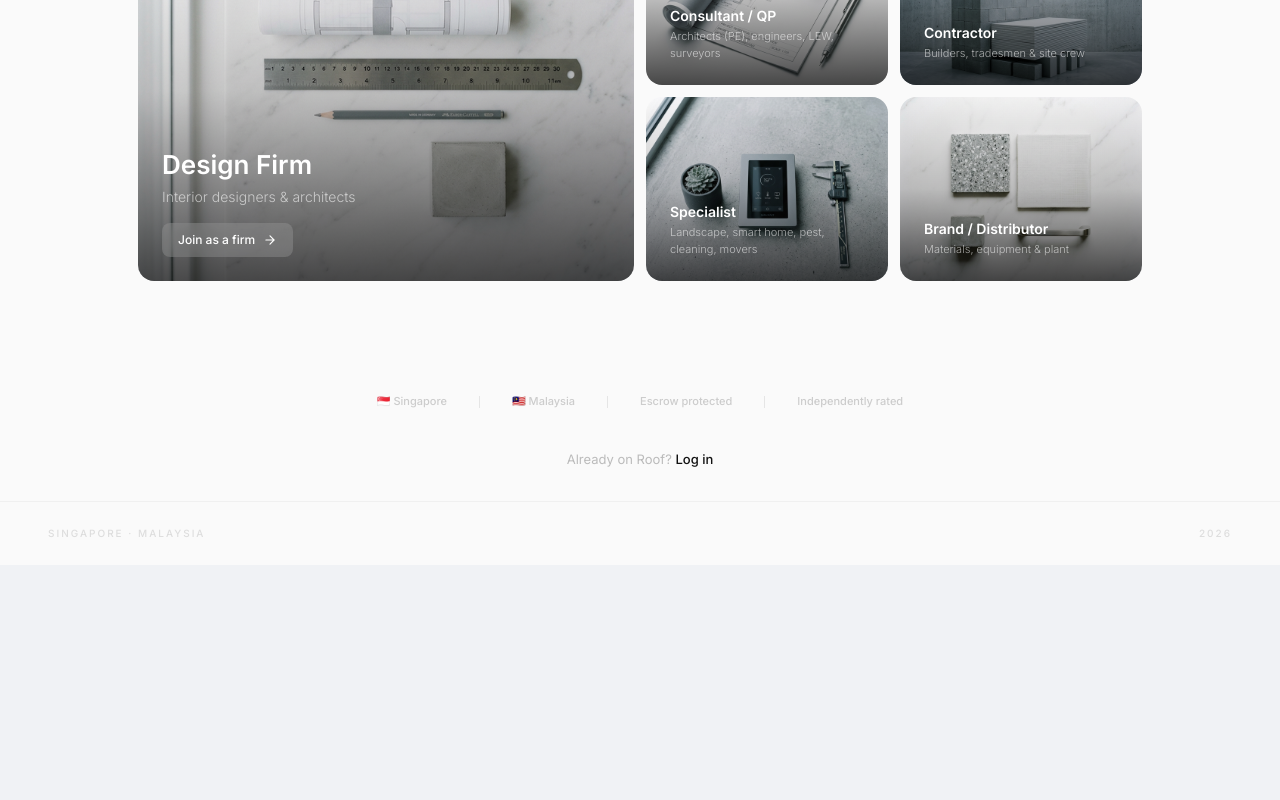
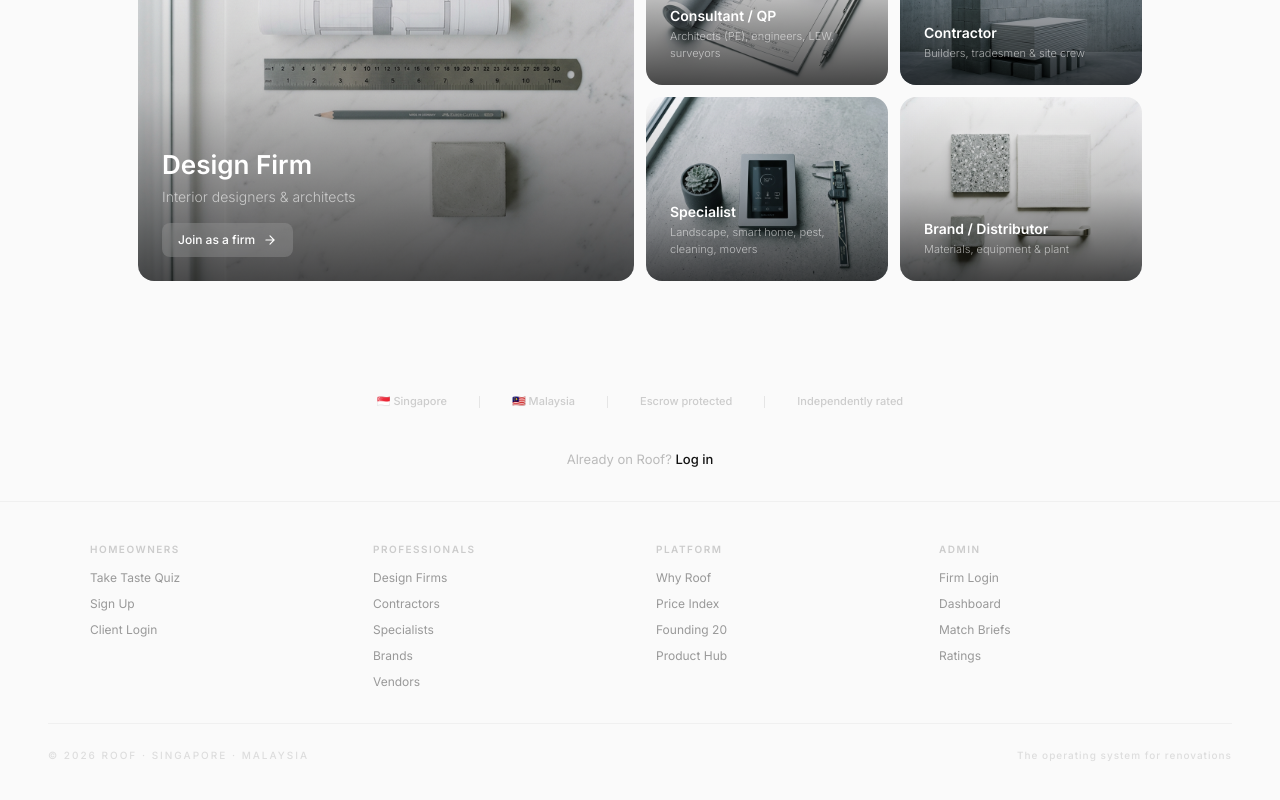
Before and after one commit to tsybjornie/lead-portal, a Next.js app: page /landing in a window 1280 px wide. Shown: the part 998-1798 px from the top of the page. Before the commit the page ends 1563 px from the top, so only its background shows below. Built offline with nearby package versions, Linux system fonts and the light colour scheme; no server answers.

Commit message:
Red-team: interconnect all pages with breadcrumbs, cross-nav, rich footer

```diff
--- a/app/landing/page.tsx
+++ b/app/landing/page.tsx
@@ -6,7 +6,7 @@ import { useState, useEffect } from 'react';
 import { motion } from 'framer-motion';
 
 const DEMAND = [
-    { id: 'homeowner', label: 'Homeowner', sub: 'HDB, condo, landed', href: '/signup/homeowner', img: '/images/roles/homeowner.png', featured: true },
+    { id: 'homeowner', label: 'Homeowner', sub: 'HDB, condo, landed', href: '/signup/homeowner/taste', img: '/images/roles/homeowner.png', featured: true },
     { id: 'business', label: 'Business Owner', sub: 'Retail, F&B, hotel, industrial', href: '/signup/homeowner', img: '/images/roles/business.png', featured: false },
     { id: 'investor', label: 'Property Investor', sub: 'Shophouses, flips & portfolios', href: '/signup/homeowner', img: '/images/roles/investor.png', featured: false },
     { id: 'developer', label: 'Property Developer', sub: 'New builds & conversions', href: '/signup/homeowner', img: '/images/roles/office.png', featured: false },
@@ -51,9 +51,13 @@ export default function LandingPage() {
             {/* Top bar */}
             <header className="fixed top-0 left-0 right-0 z-40 flex items-center justify-between px-8 md:px-12 py-5 bg-[#fafafa]/80 backdrop-blur-xl">
                 <span className="text-[13px] font-semibold tracking-[-0.01em] text-[#111]">Roof</span>
-                <Link href="/login" className="text-[13px] font-medium text-[#111] px-5 py-2 rounded-lg border border-[#111]/10 hover:bg-[#111] hover:text-white transition-all duration-200">
-                    Log in
-                </Link>
+                <div className="flex items-center gap-5">
+                    <Link href="/why-roof" className="text-[12px] font-medium text-[#999] hover:text-[#111] transition-colors">Why Roof</Link>
+                    <Link href="/price-index" className="text-[12px] font-medium text-[#999] hover:text-[#111] transition-colors">Price Index</Link>
+                    <Link href="/login" className="text-[13px] font-medium text-[#111] px-5 py-2 rounded-lg border border-[#111]/10 hover:bg-[#111] hover:text-white transition-all duration-200">
+                        Log in
+                    </Link>
+                </div>
             </header>
 
             {/* Hero */}
@@ -217,9 +221,49 @@ export default function LandingPage() {
             </div>
 
             {/* Footer */}
-            <footer className="border-t border-[#f0f0f0] px-8 md:px-12 py-6 flex items-center justify-between">
-                <span className="text-[10px] tracking-[0.2em] uppercase font-medium text-[#ddd]">Singapore · Malaysia</span>
-                <span className="text-[10px] tracking-[0.2em] uppercase font-medium text-[#ddd]">{new Date().getFullYear()}</span>
+            <footer className="border-t border-[#f0f0f0] px-8 md:px-12 py-10">
+                <div className="max-w-[1100px] mx-auto grid grid-cols-2 md:grid-cols-4 gap-8 mb-8">
+                    <div>
+                        <div className="text-[10px] tracking-[0.15em] uppercase font-semibold text-[#ccc] mb-3">Homeowners</div>
+                        <div className="flex flex-col gap-2">
+                            <Link href="/signup/homeowner/taste" className="text-[12px] text-[#999] hover:text-[#111] transition-colors">Take Taste Quiz</Link>
+                            <Link href="/signup/homeowner" className="text-[12px] text-[#999] hover:text-[#111] transition-colors">Sign Up</Link>
+                            <Link href="/client/login" className="text-[12px] text-[#999] hover:text-[#111] transition-colors">Client Login</Link>
+                        </div>
+                    </div>
+                    <div>
+                        <div className="text-[10px] tracking-[0.15em] uppercase font-semibold text-[#ccc] mb-3">Professionals</div>
+                        <div className="flex flex-col gap-2">
+                            <Link href="/signup" className="text-[12px] text-[#999] hover:text-[#111] transition-colors">Design Firms</Link>
+                            <Link href="/signup/contractor" className="text-[12px] text-[#999] hover:text-[#111] transition-colors">Contractors</Link>
+                            <Link href="/signup/specialist" className="text-[12px] text-[#999] hover:text-[#111] transition-colors">Specialists</Link>
+                            <Link href="/signup/brand" className="text-[12px] text-[#999] hover:text-[#111] transition-colors">Brands</Link>
+                            <Link href="/signup/vendor" className="text-[12px] text-[#999] hover:text-[#111] transition-colors">Vendors</Link>
+                        </div>
+                    </div>
+                    <div>
+                        <div className="text-[10px] tracking-[0.15em] uppercase font-semibold text-[#ccc] mb-3">Platform</div>
+                        <div className="flex flex-col gap-2">
+                            <Link href="/why-roof" className="text-[12px] text-[#999] hover:text-[#111] transition-colors">Why Roof</Link>
+                            <Link href="/price-index" className="text-[12px] text-[#999] hover:text-[#111] transition-colors">Price Index</Link>
+                            <Link href="/founding" className="text-[12px] text-[#999] hover:text-[#111] transition-colors">Founding 20</Link>
+                            <Link href="/hub" className="text-[12px] text-[#999] hover:text-[#111] transition-colors">Product Hub</Link>
+                        </div>
+                    </div>
+                    <div>
+                        <div className="text-[10px] tracking-[0.15em] uppercase font-semibold text-[#ccc] mb-3">Admin</div>
+                        <div className="flex flex-col gap-2">
+                            <Link href="/login" className="text-[12px] text-[#999] hover:text-[#111] transition-colors">Firm Login</Link>
+                            <Link href="/admin" className="text-[12px] text-[#999] hover:text-[#111] transition-colors">Dashboard</Link>
+                            <Link href="/admin/matches" className="text-[12px] text-[#999] hover:text-[#111] transition-colors">Match Briefs</Link>
+                            <Link href="/admin/ratings" className="text-[12px] text-[#999] hover:text-[#111] transition-colors">Ratings</Link>
+                        </div>
+                    </div>
+                </div>
+                <div className="flex items-center justify-between border-t border-[#f0f0f0] pt-6">
+                    <span className="text-[10px] tracking-[0.2em] uppercase font-medium text-[#ddd]">© {new Date().getFullYear()} Roof · Singapore · Malaysia</span>
+                    <span className="text-[10px] tracking-[0.1em] font-medium text-[#ddd]">The operating system for renovations</span>
+                </div>
             </footer>
         </div>
     );
--- a/app/signup/brand/page.tsx
+++ b/app/signup/brand/page.tsx
@@ -106,14 +106,21 @@ export default function BrandSignup() {
                 display: 'flex', alignItems: 'center', justifyContent: 'space-between',
                 borderBottom: '1px solid rgba(0,0,0,0.06)',
             }}>
-                <Link href="/landing" style={{
-                    fontFamily: mono, fontSize: 11, fontWeight: 500,
-                    color: 'rgba(0,0,0,0.5)', letterSpacing: '0.14em',
-                    textTransform: 'uppercase' as const, textDecoration: 'none',
-                }}>ROOF</Link>
-                <Link href="/landing" style={{ fontSize: 12, fontWeight: 400, color: 'rgba(0,0,0,0.5)', textDecoration: 'none' }}>
-                    ← Back to role selection
-                </Link>
+                <div style={{ display: 'flex', alignItems: 'center', gap: 24 }}>
+                    <Link href="/landing" style={{
+                        fontFamily: mono, fontSize: 11, fontWeight: 500,
+                        color: 'rgba(0,0,0,0.5)', letterSpacing: '0.14em',
+                        textTransform: 'uppercase' as const, textDecoration: 'none',
+                    }}>ROOF</Link>
+                    <span style={{ color: 'rgba(0,0,0,0.12)' }}>/</span>
+                    <span style={{ fontFamily: mono, fontSize: 10, fontWeight: 500, color: 'rgba(0,0,0,0.4)', letterSpacing: '0.1em', textTransform: 'uppercase' as const }}>BRAND</span>
+                </div>
+                <div style={{ display: 'flex', alignItems: 'center', gap: 16 }}>
+                    <Link href="/signup" style={{ fontSize: 11, color: 'rgba(0,0,0,0.35)', textDecoration: 'none' }}>Design Firm</Link>
+                    <Link href="/signup/vendor" style={{ fontSize: 11, color: 'rgba(0,0,0,0.35)', textDecoration: 'none' }}>Vendor</Link>
+                    <Link href="/signup/contractor" style={{ fontSize: 11, color: 'rgba(0,0,0,0.35)', textDecoration: 'none' }}>Contractor</Link>
+                    <Link href="/login" style={{ fontSize: 11, fontWeight: 500, color: 'rgba(0,0,0,0.35)', textDecoration: 'none' }}>Log in</Link>
+                </div>
             </nav>
 
             {/* CONTENT */}
--- a/app/signup/consultant/page.tsx
+++ b/app/signup/consultant/page.tsx
@@ -58,8 +58,17 @@ export default function ConsultantSignup() {
             <style>{`input:focus, select:focus, textarea:focus { border-color: rgba(0,0,0,0.5) !important; } input::placeholder, textarea::placeholder { color: rgba(0,0,0,0.3); }`}</style>
 
             <nav style={{ padding: '0 48px', height: 56, display: 'flex', alignItems: 'center', justifyContent: 'space-between', borderBottom: '1px solid rgba(0,0,0,0.06)' }}>
-                <Link href="/landing" style={{ fontFamily: mono, fontSize: 11, fontWeight: 500, color: 'rgba(0,0,0,0.5)', letterSpacing: '0.14em', textTransform: 'uppercase' as const, textDecoration: 'none' }}>ROOF</Link>
-                <Link href="/landing" style={{ fontSize: 12, fontWeight: 400, color: 'rgba(0,0,0,0.5)', textDecoration: 'none' }}>← Back</Link>
+                <div style={{ display: 'flex', alignItems: 'center', gap: 24 }}>
+                    <Link href="/landing" style={{ fontFamily: mono, fontSize: 11, fontWeight: 500, color: 'rgba(0,0,0,0.5)', letterSpacing: '0.14em', textTransform: 'uppercase' as const, textDecoration: 'none' }}>ROOF</Link>
+                    <span style={{ color: 'rgba(0,0,0,0.12)' }}>/</span>
+                    <span style={{ fontFamily: mono, fontSize: 10, fontWeight: 500, color: 'rgba(0,0,0,0.4)', letterSpacing: '0.1em', textTransform: 'uppercase' as const }}>CONSULTANT</span>
+                </div>
+                <div style={{ display: 'flex', alignItems: 'center', gap: 16 }}>
+                    <Link href="/signup" style={{ fontSize: 11, color: 'rgba(0,0,0,0.35)', textDecoration: 'none' }}>Design Firm</Link>
+                    <Link href="/signup/contractor" style={{ fontSize: 11, color: 'rgba(0,0,0,0.35)', textDecoration: 'none' }}>Contractor</Link>
+                    <Link href="/signup/specialist" style={{ fontSize: 11, color: 'rgba(0,0,0,0.35)', textDecoration: 'none' }}>Specialist</Link>
+                    <Link href="/login" style={{ fontSize: 11, fontWeight: 500, color: 'rgba(0,0,0,0.35)', textDecoration: 'none' }}>Log in</Link>
+                </div>
             </nav>
 
             <div style={{ maxWidth: 560, margin: '0 auto', padding: '80px 48px 80px' }}>
--- a/app/signup/contractor/page.tsx
+++ b/app/signup/contractor/page.tsx
@@ -102,16 +102,21 @@ export default function ContractorSignup() {
                 display: 'flex', alignItems: 'center', justifyContent: 'space-between',
                 borderBottom: '1px solid rgba(0,0,0,0.06)',
             }}>
-                <Link href="/landing" style={{
-                    fontFamily: mono, fontSize: 11, fontWeight: 500,
-                    color: 'rgba(0,0,0,0.5)', letterSpacing: '0.14em',
-                    textTransform: 'uppercase' as const, textDecoration: 'none',
-                }}>ROOF</Link>
-                <Link href="/landing" style={{
-                    fontSize: 12, fontWeight: 400, color: 'rgba(0,0,0,0.5)', textDecoration: 'none',
-                }}>
-                    ← Back
-                </Link>
+                <div style={{ display: 'flex', alignItems: 'center', gap: 24 }}>
+                    <Link href="/landing" style={{
+                        fontFamily: mono, fontSize: 11, fontWeight: 500,
+                        color: 'rgba(0,0,0,0.5)', letterSpacing: '0.14em',
+                        textTransform: 'uppercase' as const, textDecoration: 'none',
+                    }}>ROOF</Link>
+                    <span style={{ color: 'rgba(0,0,0,0.12)' }}>/</span>
+                    <span style={{ fontFamily: mono, fontSize: 10, fontWeight: 500, color: 'rgba(0,0,0,0.4)', letterSpacing: '0.1em', textTransform: 'uppercase' as const }}>CONTRACTOR</span>
+                </div>
+                <div style={{ display: 'flex', alignItems: 'center', gap: 16 }}>
+                    <Link href="/signup" style={{ fontSize: 11, color: 'rgba(0,0,0,0.35)', textDecoration: 'none' }}>Design Firm</Link>
+                    <Link href="/signup/specialist" style={{ fontSize: 11, color: 'rgba(0,0,0,0.35)', textDecoration: 'none' }}>Specialist</Link>
+                    <Link href="/signup/consultant" style={{ fontSize: 11, color: 'rgba(0,0,0,0.35)', textDecoration: 'none' }}>Consultant</Link>
+                    <Link href="/login" style={{ fontSize: 11, fontWeight: 500, color: 'rgba(0,0,0,0.35)', textDecoration: 'none' }}>Log in</Link>
+                </div>
             </nav>
 
             {/* ═══════ CONTENT ═══════ */}
--- a/app/signup/homeowner/page.tsx
+++ b/app/signup/homeowner/page.tsx
@@ -208,16 +208,23 @@ export default function HomeownerSignup() {
                 display: 'flex', alignItems: 'center', justifyContent: 'space-between',
                 borderBottom: '1px solid rgba(0,0,0,0.06)',
             }}>
-                <Link href="/landing" style={{
-                    fontFamily: mono, fontSize: 11, fontWeight: 500,
-                    color: 'rgba(0,0,0,0.5)', letterSpacing: '0.14em',
-                    textTransform: 'uppercase' as const, textDecoration: 'none',
-                }}>ROOF</Link>
-                <Link href="/landing" style={{
-                    fontSize: 12, fontWeight: 400, color: 'rgba(0,0,0,0.5)', textDecoration: 'none',
-                }}>
-                    ← Back
-                </Link>
+                <div style={{ display: 'flex', alignItems: 'center', gap: 24 }}>
+                    <Link href="/landing" style={{
+                        fontFamily: mono, fontSize: 11, fontWeight: 500,
+                        color: 'rgba(0,0,0,0.5)', letterSpacing: '0.14em',
+                        textTransform: 'uppercase' as const, textDecoration: 'none',
+                    }}>ROOF</Link>
+                    <span style={{ color: 'rgba(0,0,0,0.12)' }}>/</span>
+                    <span style={{ fontFamily: mono, fontSize: 10, fontWeight: 500, color: 'rgba(0,0,0,0.4)', letterSpacing: '0.1em', textTransform: 'uppercase' as const }}>HOMEOWNER</span>
+                </div>
+                <div style={{ display: 'flex', alignItems: 'center', gap: 16 }}>
+                    <Link href="/signup/homeowner/taste" style={{
+                        fontSize: 11, fontWeight: 500, color: 'rgba(0,0,0,0.4)', textDecoration: 'none',
+                    }}>🎨 Take Taste Quiz</Link>
+                    <Link href="/login" style={{
+                        fontSize: 11, fontWeight: 500, color: 'rgba(0,0,0,0.35)', textDecoration: 'none',
+                    }}>Log in</Link>
+                </div>
             </nav>
 
             {/* Honeypot */}
--- a/app/signup/specialist/page.tsx
+++ b/app/signup/specialist/page.tsx
@@ -64,8 +64,17 @@ export default function SpecialistSignup() {
             <style>{`input:focus, select:focus, textarea:focus { border-color: rgba(0,0,0,0.5) !important; } input::placeholder, textarea::placeholder { color: rgba(0,0,0,0.3); }`}</style>
 
             <nav style={{ padding: '0 48px', height: 56, display: 'flex', alignItems: 'center', justifyContent: 'space-between', borderBottom: '1px solid rgba(0,0,0,0.06)' }}>
-                <Link href="/landing" style={{ fontFamily: mono, fontSize: 11, fontWeight: 500, color: 'rgba(0,0,0,0.5)', letterSpacing: '0.14em', textTransform: 'uppercase' as const, textDecoration: 'none' }}>ROOF</Link>
-                <Link href="/landing" style={{ fontSize: 12, fontWeight: 400, color: 'rgba(0,0,0,0.5)', textDecoration: 'none' }}>← Back</Link>
+                <div style={{ display: 'flex', alignItems: 'center', gap: 24 }}>
+                    <Link href="/landing" style={{ fontFamily: mono, fontSize: 11, fontWeight: 500, color: 'rgba(0,0,0,0.5)', letterSpacing: '0.14em', textTransform: 'uppercase' as const, textDecoration: 'none' }}>ROOF</Link>
+                    <span style={{ color: 'rgba(0,0,0,0.12)' }}>/</span>
+                    <span style={{ fontFamily: mono, fontSize: 10, fontWeight: 500, color: 'rgba(0,0,0,0.4)', letterSpacing: '0.1em', textTransform: 'uppercase' as const }}>SPECIALIST</span>
+                </div>
+                <div style={{ display: 'flex', alignItems: 'center', gap: 16 }}>
+                    <Link href="/signup" style={{ fontSize: 11, color: 'rgba(0,0,0,0.35)', textDecoration: 'none' }}>Design Firm</Link>
+                    <Link href="/signup/contractor" style={{ fontSize: 11, color: 'rgba(0,0,0,0.35)', textDecoration: 'none' }}>Contractor</Link>
+                    <Link href="/signup/consultant" style={{ fontSize: 11, color: 'rgba(0,0,0,0.35)', textDecoration: 'none' }}>Consultant</Link>
+                    <Link href="/login" style={{ fontSize: 11, fontWeight: 500, color: 'rgba(0,0,0,0.35)', textDecoration: 'none' }}>Log in</Link>
+                </div>
             </nav>
 
             <div style={{ maxWidth: 560, margin: '0 auto', padding: '80px 48px 80px' }}>
--- a/app/signup/worker/page.tsx
+++ b/app/signup/worker/page.tsx
@@ -106,14 +106,21 @@ export default function WorkerSignup() {
                 display: 'flex', alignItems: 'center', justifyContent: 'space-between',
                 borderBottom: '1px solid rgba(0,0,0,0.06)',
             }}>
-                <Link href="/landing" style={{
-                    fontFamily: mono, fontSize: 11, fontWeight: 500,
-                    color: 'rgba(0,0,0,0.5)', letterSpacing: '0.14em',
-                    textTransform: 'uppercase' as const, textDecoration: 'none',
-                }}>ROOF</Link>
-                <Link href="/landing" style={{ fontSize: 12, fontWeight: 400, color: 'rgba(0,0,0,0.5)', textDecoration: 'none' }}>
-                    ← Back
-                </Link>
+                <div style={{ display: 'flex', alignItems: 'center', gap: 24 }}>
+                    <Link href="/landing" style={{
+                        fontFamily: mono, fontSize: 11, fontWeight: 500,
+                        color: 'rgba(0,0,0,0.5)', letterSpacing: '0.14em',
+                        textTransform: 'uppercase' as const, textDecoration: 'none',
+                    }}>ROOF</Link>
+                    <span style={{ color: 'rgba(0,0,0,0.12)' }}>/</span>
+                    <span style={{ fontFamily: mono, fontSize: 10, fontWeight: 500, color: 'rgba(0,0,0,0.4)', letterSpacing: '0.1em', textTransform: 'uppercase' as const }}>WORKER</span>
+                </div>
+                <div style={{ display: 'flex', alignItems: 'center', gap: 16 }}>
+                    <Link href="/signup/contractor" style={{ fontSize: 11, color: 'rgba(0,0,0,0.35)', textDecoration: 'none' }}>Contractor</Link>
+                    <Link href="/signup/specialist" style={{ fontSize: 11, color: 'rgba(0,0,0,0.35)', textDecoration: 'none' }}>Specialist</Link>
+                    <Link href="/signup/vendor" style={{ fontSize: 11, color: 'rgba(0,0,0,0.35)', textDecoration: 'none' }}>Vendor</Link>
+                    <Link href="/login" style={{ fontSize: 11, fontWeight: 500, color: 'rgba(0,0,0,0.35)', textDecoration: 'none' }}>Log in</Link>
+                </div>
             </nav>
 
             {/* CONTENT */}
```
